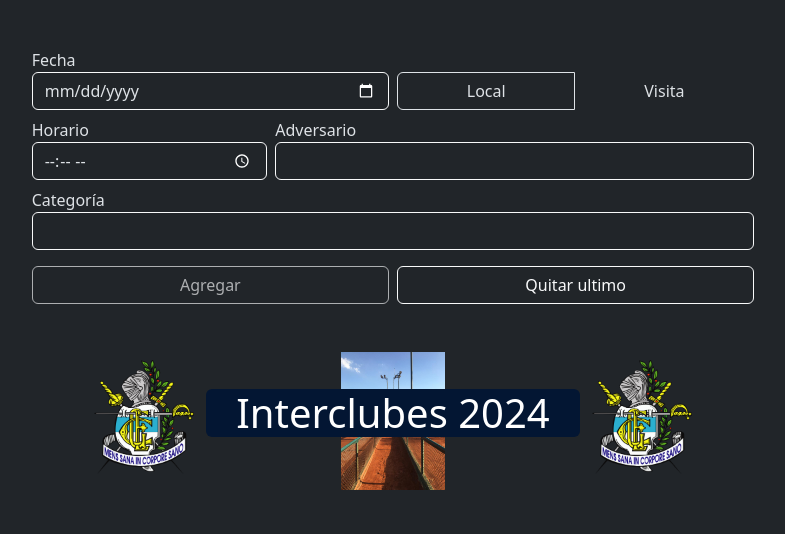
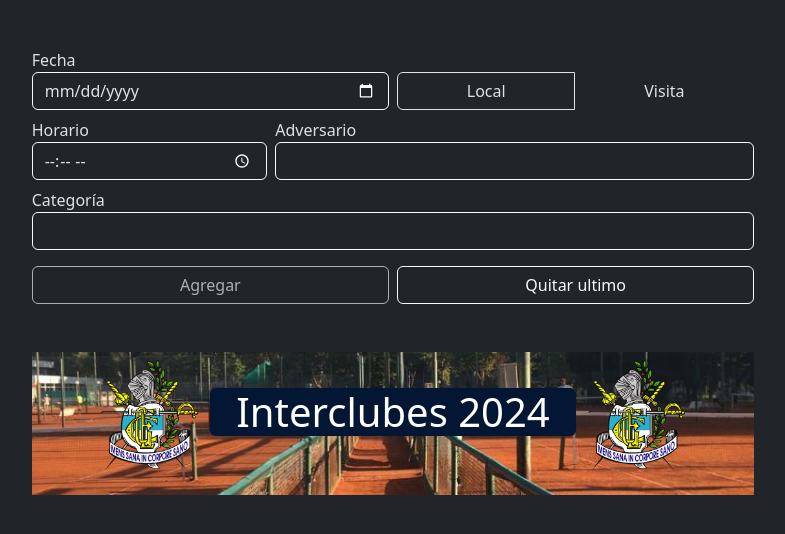
Before and after one commit to moradan/flyer-geba, a Next.js app: page / in a window 1280 px wide. Shown: the top 534 px of the page, without its empty margins (247-1032 px from the left). Built offline with nearby package versions, Linux system fonts and the light colour scheme.

Commit message:
agrego formato para que el fondo de geba tenga siempre el tamanio correcto

```diff
--- a/src/components/flyer/Flyer.tsx
+++ b/src/components/flyer/Flyer.tsx
@@ -26,7 +26,7 @@ export default function Flyer({
   );
 
   return (
-    <div className="pt-2">
+    <div className="p-2">
       <Titulo titulo="Interclubes 2024" />
       <ul className="list-group-flush p-0">{listaFechasJSX}</ul>
     </div>
--- a/src/components/flyer/Fondo.tsx
+++ b/src/components/flyer/Fondo.tsx
@@ -3,7 +3,7 @@ export default function Fondo() {
     <img
       src="/fondo.jpg"
       alt="imagen de las canchas de GEBA"
-      className="position-absolute z-n1 h-100 w-auto"
+      className="position-absolute z-n1 tamanio-fondo"
     />
   );
 }
--- a/src/pages/index.tsx
+++ b/src/pages/index.tsx
@@ -42,7 +42,7 @@ export default function Home() {
               actualizador={setListaPartidos}
               clave={clave}
             />
-            <main className="position-relative col d-flex flex-column align-items-center">
+            <main className="position-relative col align-items-center">
               <Fondo />
               <Flyer listaPartidos={listaPartidos} />
             </main>
--- a/src/styles/globals.css
+++ b/src/styles/globals.css
@@ -1,3 +1,10 @@
 h3, h4 {
     margin-bottom: 0;
 }
+
+.tamanio-fondo {
+    min-width: 100%;
+    width: 100%;
+    height: 100%;
+    object-fit: cover; /* Ensures the aspect ratio is maintained at the expense of height */
+}
```
